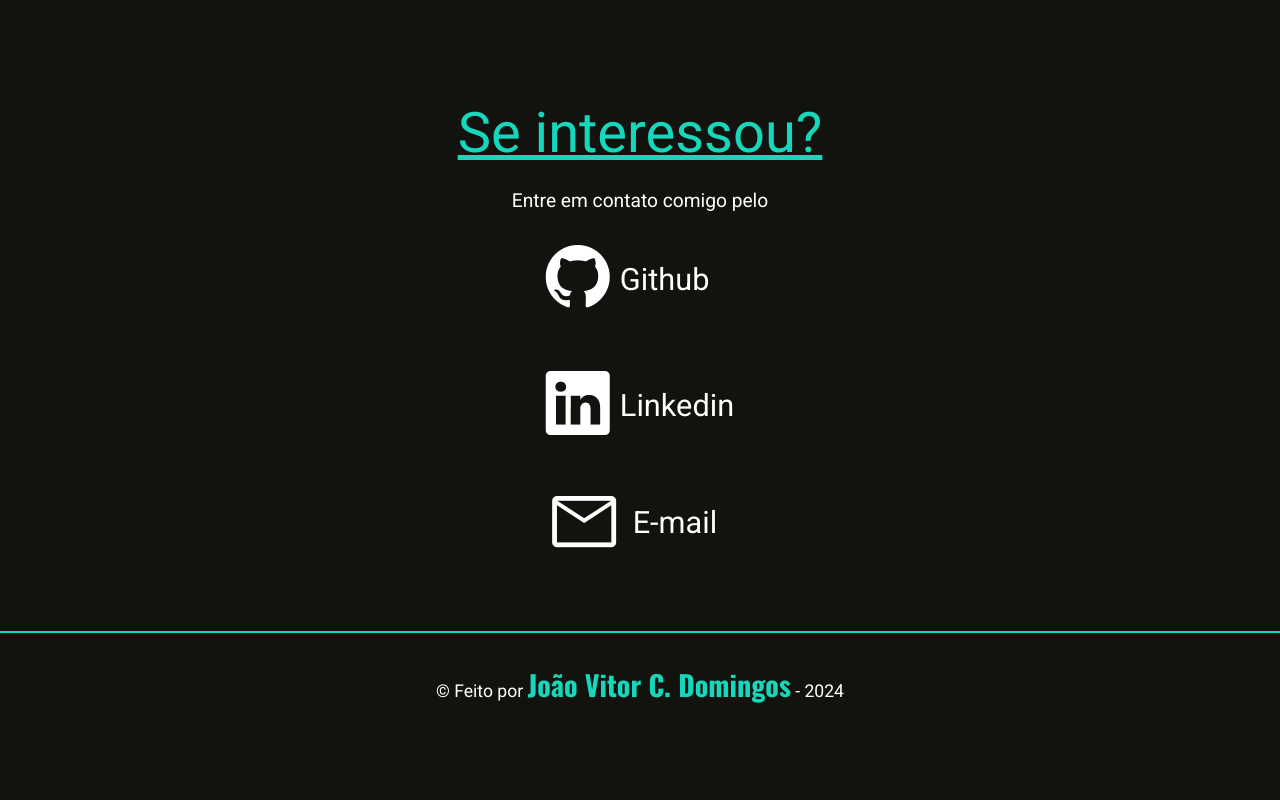
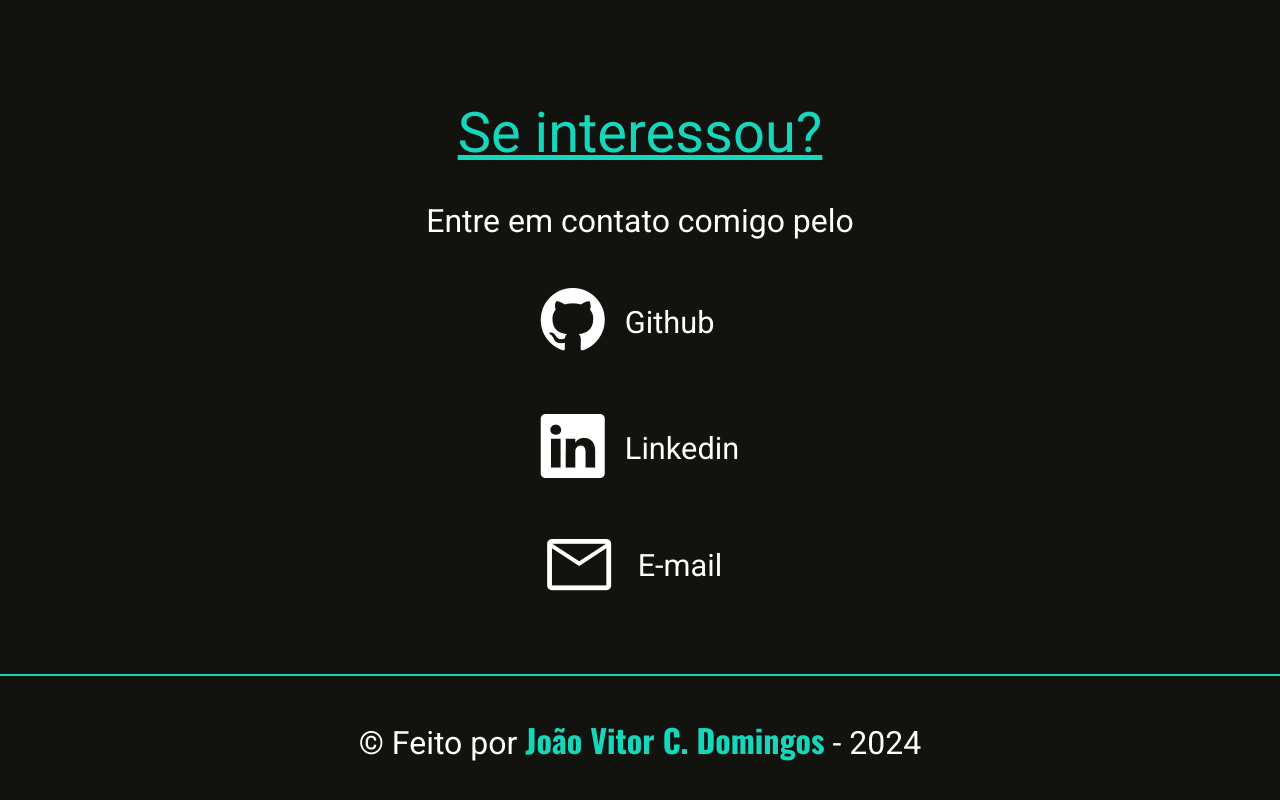
Before and after one commit to JoaoVitorDomingos/Portfolio, a plain HTML site: page index.html in a window 1280 px wide. Shown: the part 3355-4155 px from the top of the page. Before the commit the page ends 4110 px from the top, so only its background shows below. Drawn offline with nearby package versions, Linux system fonts and the light colour scheme.

Commit message:
Section - Contato && Footer

```diff
--- a/css/media_query.css
+++ b/css/media_query.css
@@ -162,36 +162,32 @@
 
 
     /* CONTATO */
-    /* #contato {
-        margin: 60px 0;
+    #contato h1 {
+        margin-bottom: 0;
     }
 
-    #contato h1 {
+    #contato > div > p {
+        font-size: 2em;
         margin: 30px 0;
     }
 
-    #contato p {
-        font-size: 1.6em;
-        margin-bottom: 30px;
+    #contato a > i, #contato a > span {
+        margin-right: 20px;
     }
-
-    #contato img {
-        margin-right: 20px;
-    } */
 
 
     /* FOOTER */
-    /* footer {
-        padding: 60px;
+    footer {
+        padding: 40px;
     }
 
     footer p {
         font-size: 2em;
     }
 
-    footer > p > a {
+    footer p > a {
         font-size: 1em;
-    } */
+    }
 }
 
 /* Computadores e Telas Maiores */
```
